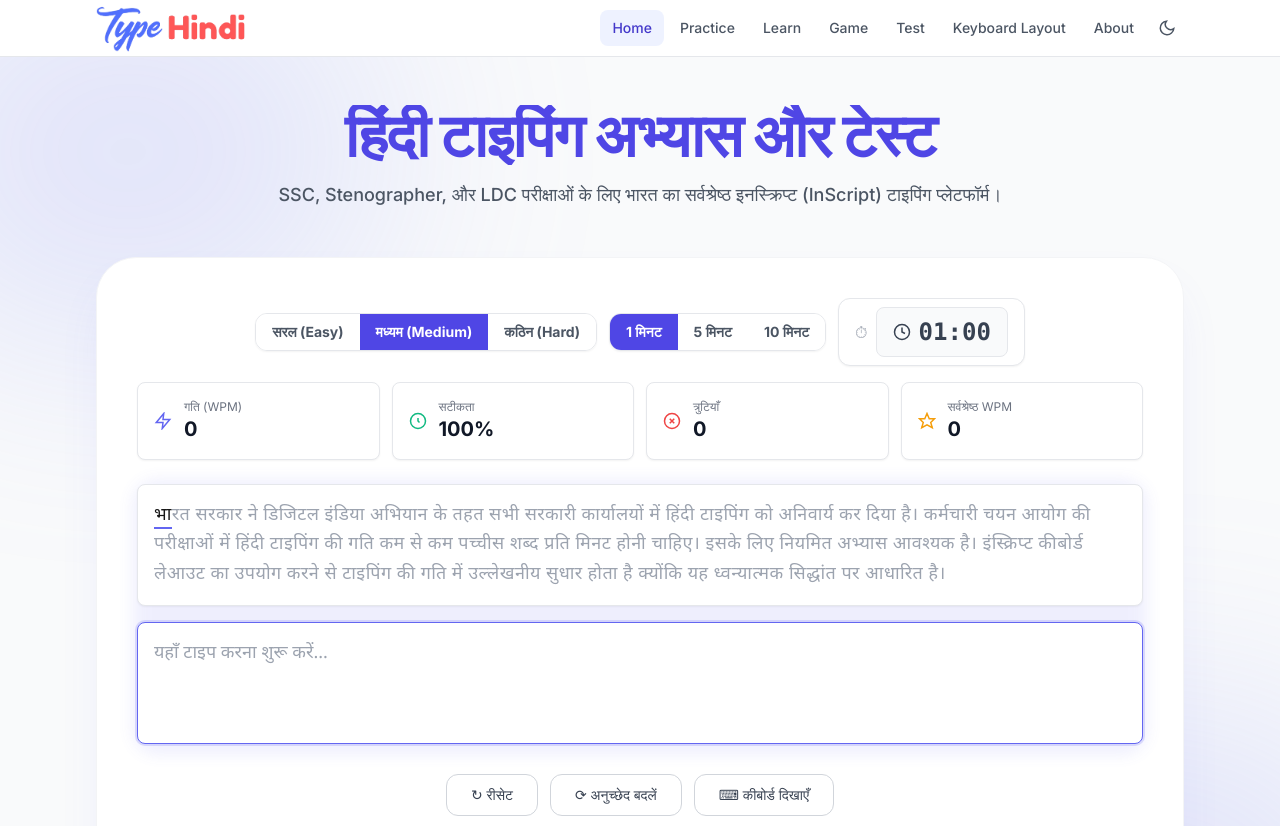
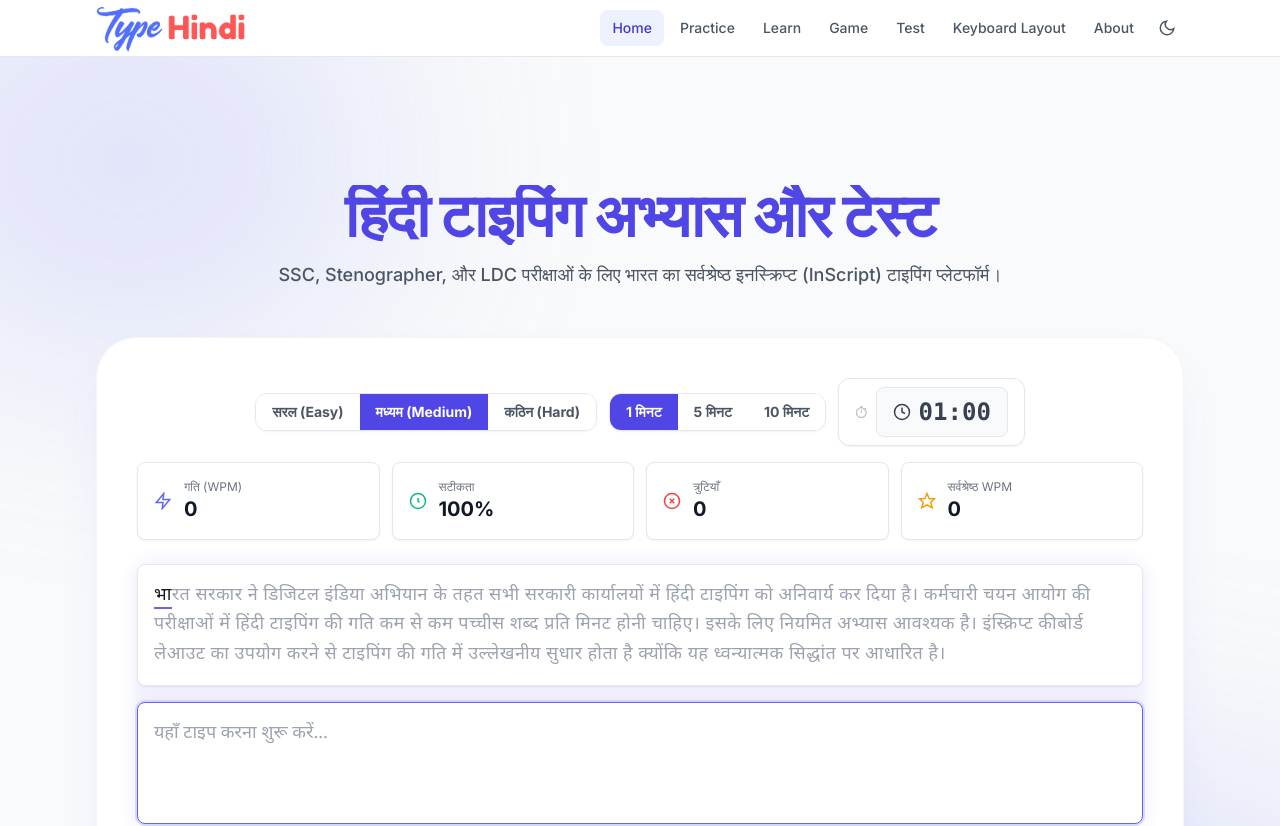
Before and after one commit to therohitbiruli/typehindi, a Next.js app: page / in a window 1280 px wide. Shown: the top 826 px of the page. Built offline with nearby package versions, Linux system fonts and the light colour scheme.

Commit message:
Fix: Increased hero padding to avoid header overlap

```diff
--- a/src/app/page.tsx
+++ b/src/app/page.tsx
@@ -5,7 +5,7 @@ export default function Homepage() {
   return (
     <div className="flex flex-col min-h-screen">
       {/* Hero Section - Practice Tool */}
-      <section className="relative overflow-hidden bg-gray-50 dark:bg-[#0A0A10] pt-12 pb-24">
+      <section className="relative overflow-hidden bg-gray-50 dark:bg-[#0A0A10] pt-20 md:pt-32 pb-24">
         <div className="container-main relative z-10">
           <div className="max-w-4xl mx-auto text-center mb-12">
             <h1 className="text-4xl md:text-6xl font-extrabold tracking-tight mb-4 bg-clip-text text-transparent bg-gradient-to-r from-primary-600 to-indigo-600 dark:from-primary-400 dark:to-indigo-400">
```
